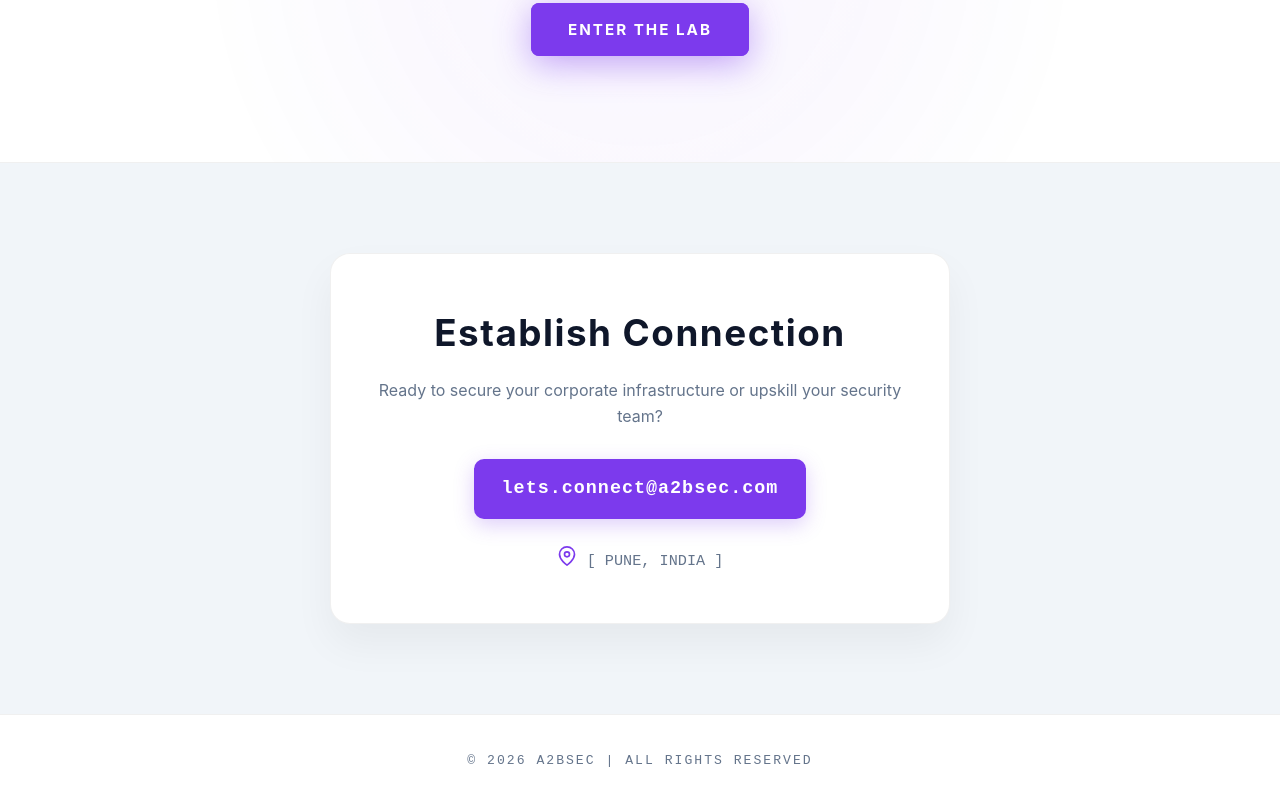
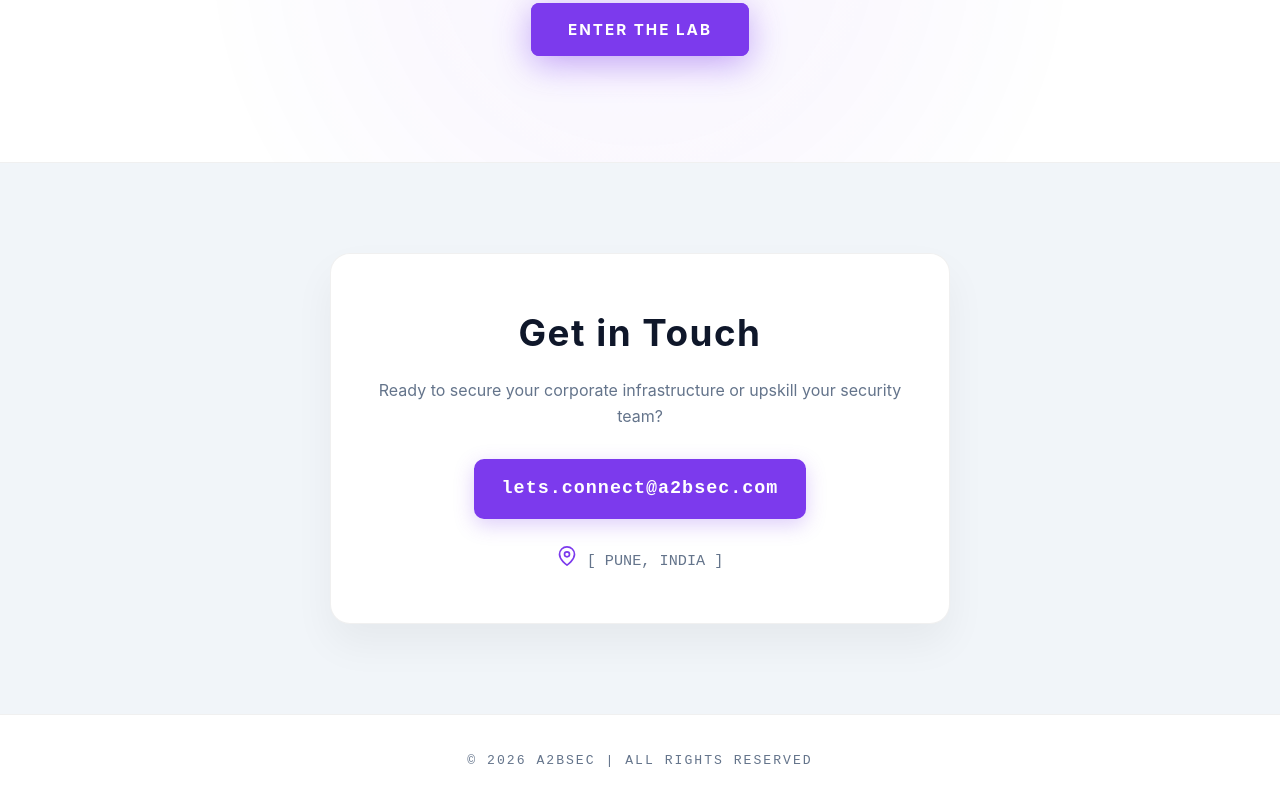
Before and after one commit to adibhuj/a2bsec, a plain HTML site: page index.html in a window 1280 px wide. Shown: the part 3083-3889 px from the top of the page. Drawn offline with Linux system fonts and the light colour scheme.

Commit message:
Update index.html

```diff
--- a/index.html
+++ b/index.html
@@ -575,7 +575,7 @@
     <!-- Contact Section -->
     <section id="contact" class="contact-section">
         <div class="contact-card reveal">
-            <h3>Establish Connection</h3>
+            <h3>Get in Touch</h3>
             <p>Ready to secure your corporate infrastructure or upskill your security team?</p>
 
             <a href="mailto:lets.connect@a2bsec.com" class="email-link">lets.connect@a2bsec.com</a>
```
